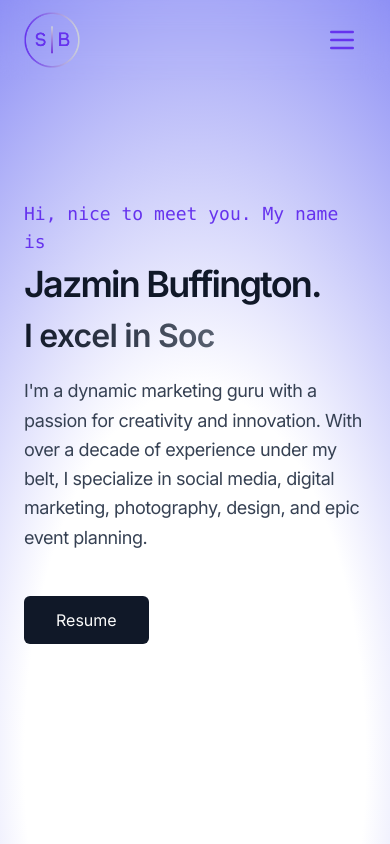
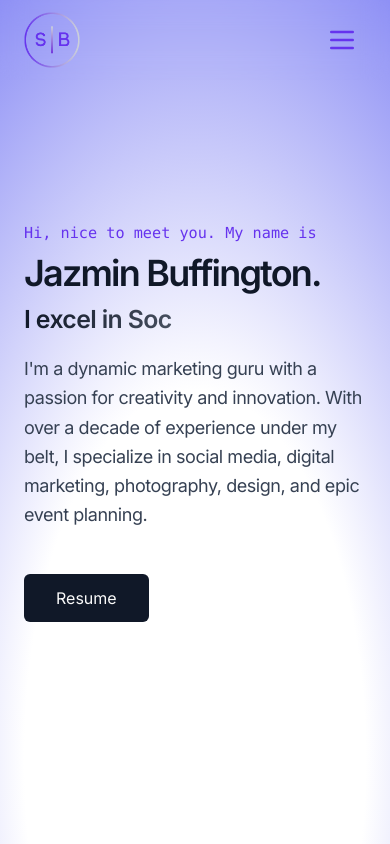
Before and after one commit to rubenaguilardev/social_buffington_rt, a React (Vite) app: page / in a window 390 px wide. Shown: the top 844 px of the page. Built offline with nearby package versions, Linux system fonts and the light colour scheme.

Commit message:
adjust font size for mobile

```diff
--- a/src/components/Header.jsx
+++ b/src/components/Header.jsx
@@ -16,13 +16,13 @@ const Header = () => {
             <Nav />
             <main className="flex flex-1 items-center md:px-15 lg:px-22 xl:px-30 2xl:px-44">
                 <div>
-                    <h1 className="text-[#6633ee] pb-2 text-lg sm:text-xl lg:text-xl font-mono">Hi, nice to meet you. My name is</h1>
+                    <h1 className="text-[#6633ee] pb-2 text-[.95rem] sm:text-xl lg:text-xl font-mono">Hi, nice to meet you. My name is</h1>
                     <h2 className="text-4xl sm:text-5xl md:text-6xl lg:text-7xl xl:text-8xl 2xl:text-9xl
                     tracking-tighter font-semibold text-gray-900 pb-1">
                     Jazmin Buffington.
                     </h2>
                     <p className="bg-gradient-to-r from-gray-900 to-gray-400 bg-clip-text
-                    text-[2rem] sm:text-4xl md:text-5xl lg:text-6xl xl:text-7xl 2xl:text-8xl tracking-tight py-1
+                    text-[1.55rem] sm:text-4xl md:text-5xl lg:text-6xl xl:text-7xl 2xl:text-8xl tracking-tight py-1
                     text-transparent font-semibold">I excel in {text}</p>
                     <p className="my-2 max-w-3xl pt-1 pb-9 text-lg sm:text-xl leading-relaxed tracking-tight text-gray-700">
                     {HERO_TEXT}</p>
```
